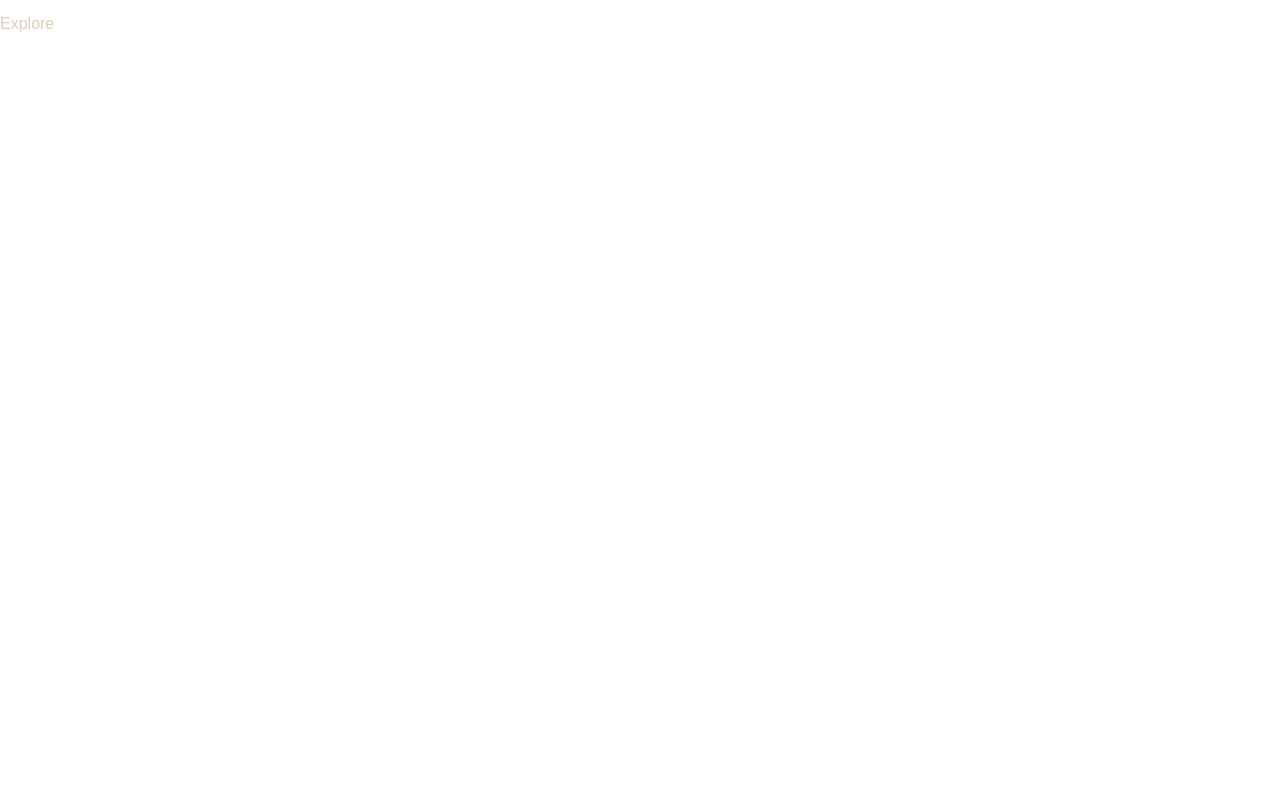
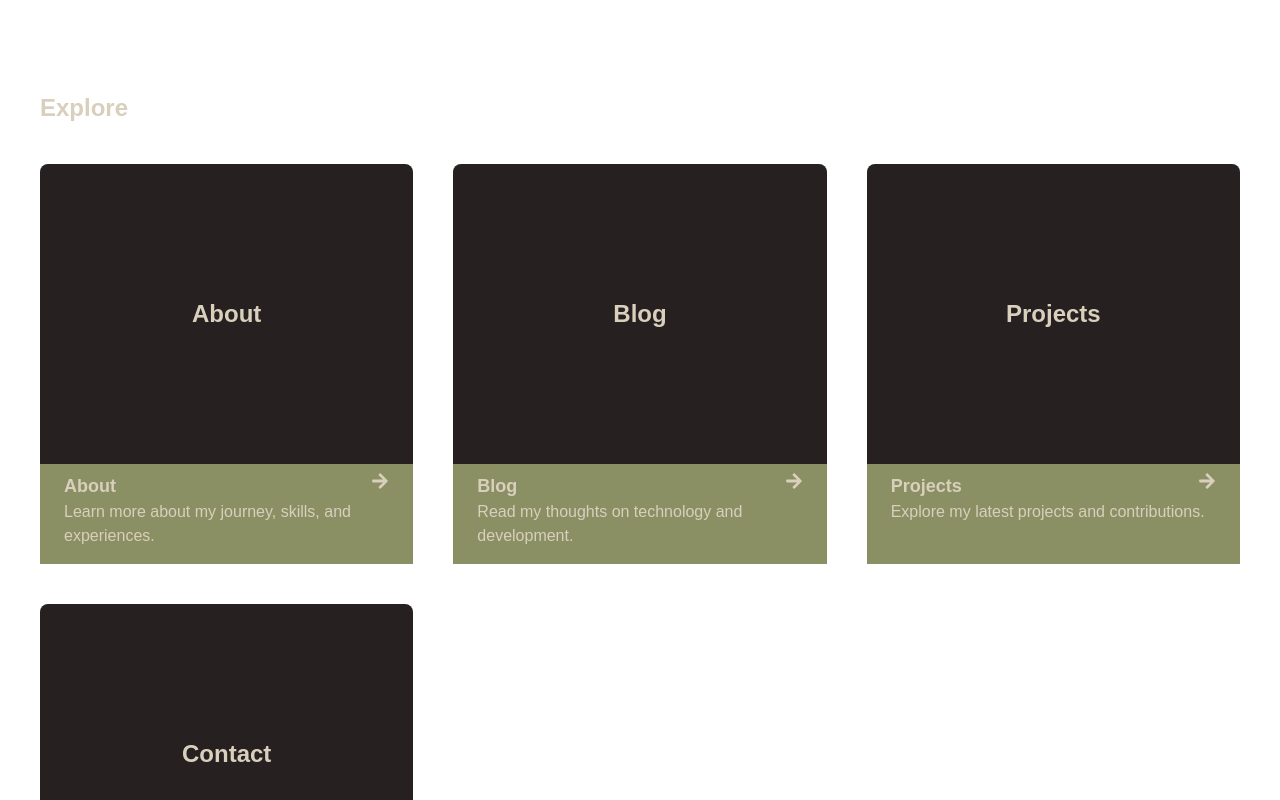
Before and after one commit to muhammedshibilm/portfolioV2, a Next.js app: page / in a window 1280 px wide. Shown: the part 780-1580 px from the top of the page. Built offline with nearby package versions, Linux system fonts and the light colour scheme.

Commit message:
Add explore section with dynamic content and remove projects layout and page

```diff
--- a/app/page.tsx
+++ b/app/page.tsx
@@ -4,10 +4,28 @@ import Image from "next/image";
 import profile from "../public/profile.png";
 import { motion } from "framer-motion";
 import Link from "next/link";
+import { FaArrowRight } from "react-icons/fa";
+import exploredata from "../db/exploredata.json";
 
 export default function Home() {
+  const containerVariants = {
+    initial: { y: 0 },
+    hover: { y: -5, transition: { duration: 0.3 } },
+  };
+
+  const textContainer = {
+    initial: { scale: 1 },
+    hover: { scale: 1.5, transition: { duration: 0.3 } },
+  };
+
+  const colorContiner = {
+    initial: { color: "#d8cfbc" },
+    hover: { color: "#292313", transition: { duration: 0.3 } },
+  };
+
+
   return (
-    <div className="relative top-8   text-beige z-10">
+    <div className="relative top-8   text-beige z-10 container mx-auto ">
       <main className="grid place-items-center   h-[95vh]">
         <div className="w-72 md:w-96  flex flex-col justify-center items-center">
           <Image src={profile} alt="avathar" />
@@ -29,16 +47,54 @@ export default function Home() {
             <h1 className="text-5xl font-extrabold">Shibil M</h1>
           </div>
           <h2 className=" text-center  pt-10   w-screen md:w-[600px]">
-            I'm an Engineer who loves turning complex ideas into efficient
+            I&apos;m an Engineer who loves turning complex ideas into efficient
             software solutions.{" "}
           </h2>
-          <Link href={"/me"}> <button className=" border-2 mt-6 border-beige  text-beige py-2 px-4 rounded-lg   hover:bg-oliveGreen ">
-            wanna know more about ?
-          </button></Link>
+          <Link href={"/me"}>
+            {" "}
+            <button className=" border-2 mt-6 border-beige  text-beige py-2 px-4 rounded-lg   hover:bg-oliveGreen ">
+              wanna know more about ?
+            </button>
+          </Link>
         </div>
       </main>
-      <section className="h-screen">
-        <h1>Explore</h1>
+      <section className="py-20 px-10  md:container md:mx-auto">
+        <h1 className="text-2xl  font-bold">Explore</h1>
+        <div className="grid  pt-10 gap-10 h-full grid-cols-1  md:grid-cols-2 lg:grid-cols-3">
+          {exploredata.map((item, index) => {
+            return (
+              <Link key={index} href={item.href}>
+              <motion.div
+                variants={containerVariants}
+                initial="initial"
+                whileHover="hover"
+                className="bg-darkBrown rounded-lg h-[50vh] cursor-pointer"
+              >
+
+                <motion.h1
+                  variants={textContainer}
+                  className="text-2xl font-extrabold h-3/4 flex justify-center items-center"
+                >
+                  {item.name}
+                </motion.h1>
+                <div className="bg-oliveGreen h-1/4 py-2 px-6">
+                  <motion.h1
+                    variants={colorContiner}
+                    className="flex justify-between font-bold text-lg"
+                  >
+                    <span>{item.name}</span>
+                    <span className="hover:text-darkBrown">
+                      <FaArrowRight size={18} />
+                    </span>
+                  </motion.h1>
+                  <h1 className="">{item.description}</h1>
+                </div>
+              </motion.div>
+            </Link>
+
+            );
+          })}
+        </div>
       </section>
     </div>
   );
--- a/components/Navbar.jsx
+++ b/components/Navbar.jsx
@@ -42,7 +42,7 @@ export default function Navbar() {
   ]
 
   return (
-    <nav className="text-beige fixed z-50 w-screen ">
+    <nav className="text-beige fixed z-50 w-screen text-md font-semibold ">
       {/* above mobile  */}
       <div className="w-full hidden md:grid place-items-center">
         <ul className="flex  gap-10 pt-5">
--- /dev/null
+++ b/db/exploredata.json
@@ -0,0 +1,22 @@
+[
+    {
+        "name": "About",
+        "description": "Learn more about my journey, skills, and experiences.",
+        "href": "/me"
+    },
+    {
+        "name": "Blog",
+        "description": "Read my thoughts on technology and development.",
+        "href": "/blog"
+    },
+    {
+        "name": "Projects",
+        "description": "Explore my latest projects and contributions.",
+        "href": "/projects"
+    },
+    {
+        "name": "Contact",
+        "description": "Get in touch with me for collaborations or opportunities.",
+        "href": "/contact"
+    }
+]
--- a/package.json
+++ b/package.json
@@ -12,7 +12,8 @@
     "motion": "^12.0.6",
     "next": "15.1.6",
     "react": "^19.0.0",
-    "react-dom": "^19.0.0"
+    "react-dom": "^19.0.0",
+    "react-icons": "^5.4.0"
   },
   "devDependencies": {
     "@eslint/eslintrc": "^3",
```
Also changed, not shown: app/projects/layout.tsx (renamed from app/porjects/layout.tsx), app/projects/page.tsx (renamed from app/porjects/page.tsx), 1 other file (tests, documents, lock files or other folders).
